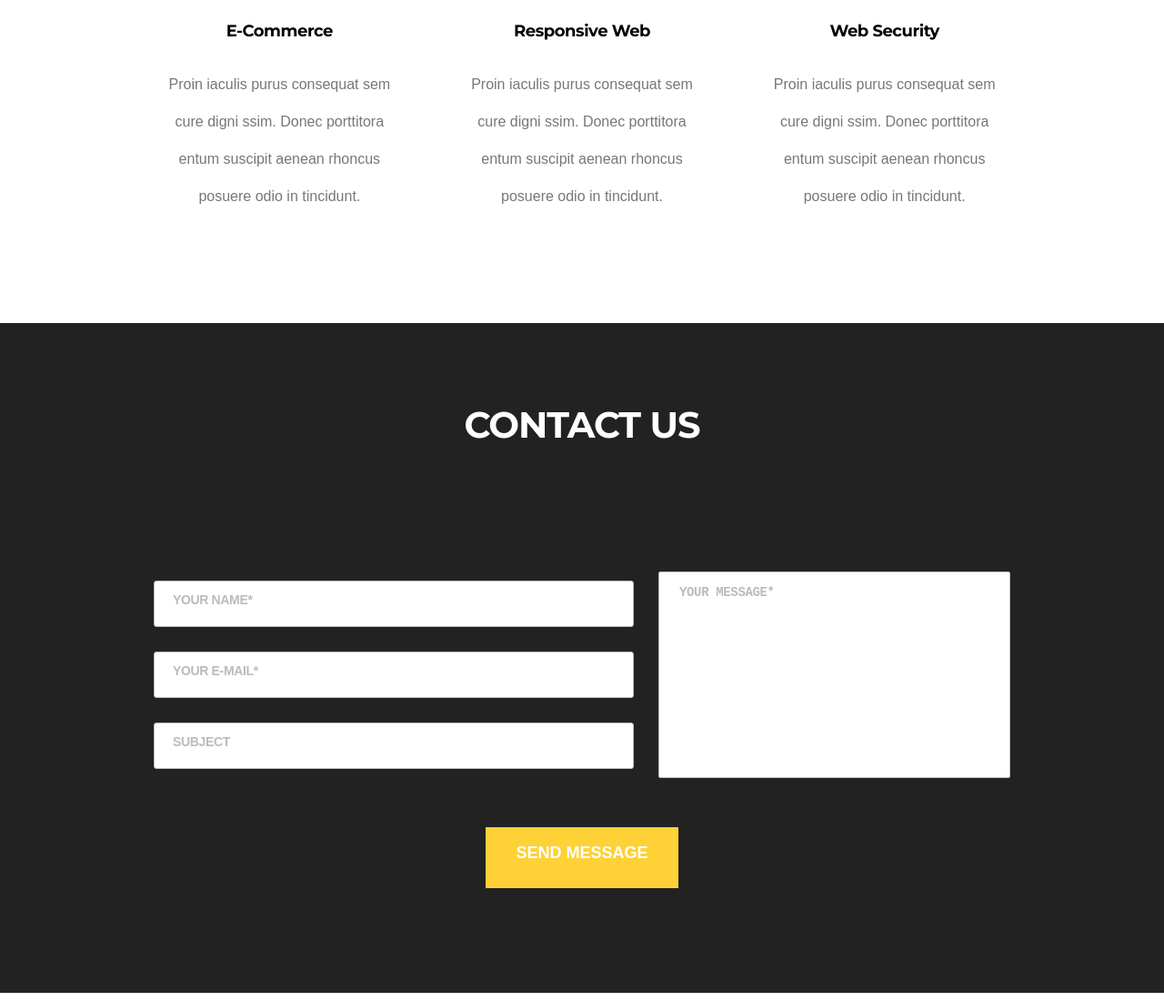
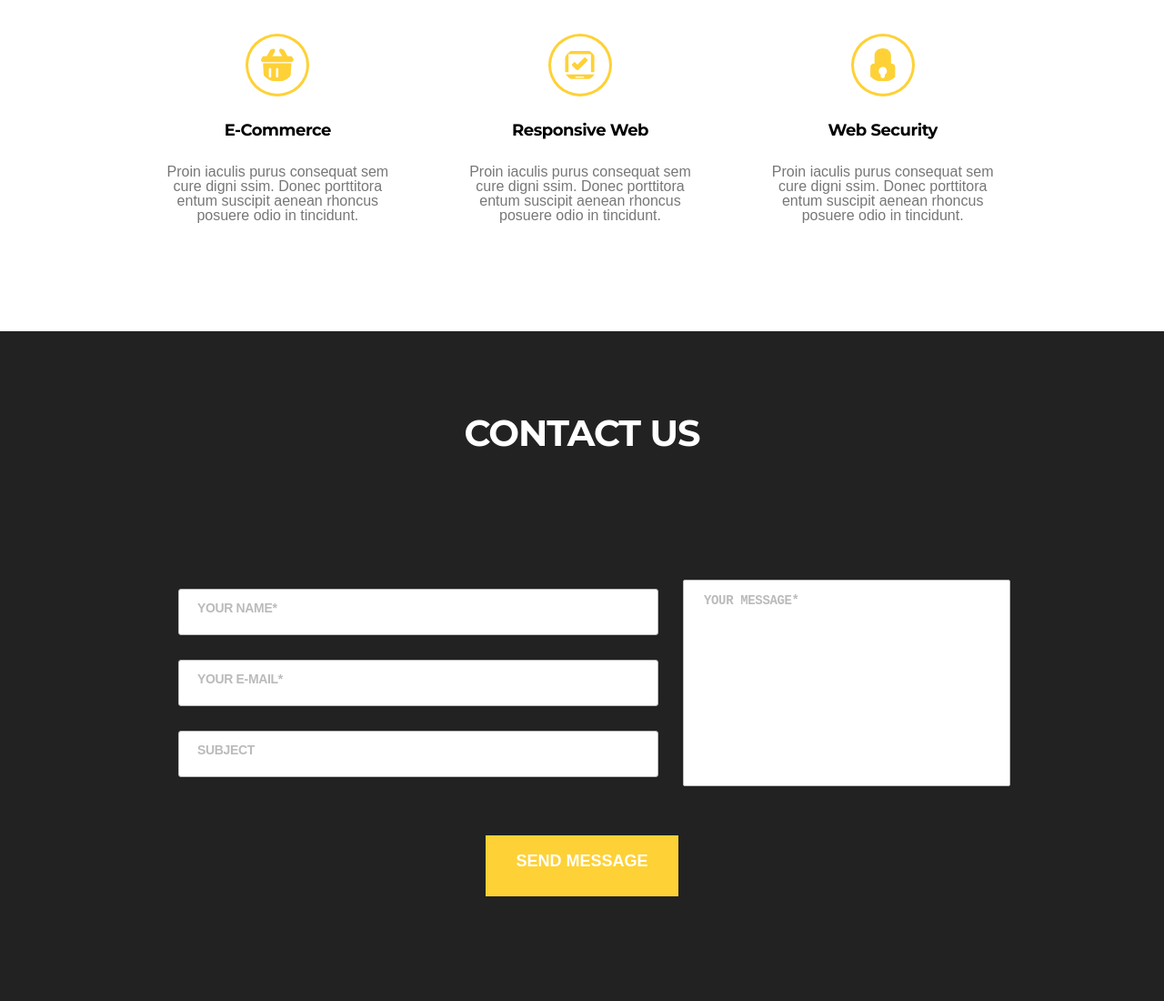
Before and after one commit to gitMaks-AM-0813/Golden, a plain HTML site: page index.html in a window 1280 px wide. Shown: the part 321-1421 px from the top of the page at 91% size. Drawn offline with Linux system fonts and the light colour scheme; a web font is replaced by a local one.

Commit message:
fix form

```diff
--- a/index.html
+++ b/index.html
@@ -87,6 +87,7 @@
       <div class="container contact-container">
         <h2 class="contact-title">CONTACT US</h2>
         <div class="contact-wrapper">
+          <div class="textarea-wrapper"></div>
           <div class="input-wrapper">
           <form class="contact-form" name="contact_us_form">
             <label class="content-label">
@@ -100,12 +101,14 @@
               </label>
               </div>
               <textarea class="contact-textarea" placeholder="YOUR MESSAGE*"></textarea>
+              </div>
+              <button type="submit" class="contact-button" >
+          SEND MESSAGE
+        </button>
 
           </form>
         </div>
-        <button type="submit" class="contact-button" >
-          SEND MESSAGE
-        </button>
+
       </div>
     </section>
   </main>
--- a/style.css
+++ b/style.css
@@ -17,6 +17,7 @@ body {
     font-family: var(--font-family);
     line-height: 41px;
     font-weight: 400;
+
 }
 
 .container {
@@ -50,14 +51,17 @@ body {
 .header-link {
     color: var(--header-text);
     font-size: 14px;
-
+    padding: 10px;
     font-size: 14px;
     letter-spacing: 0;
     padding: 2.5px 0 0.5px 0;
 }
 
 .services {
-    padding: 109px, 4px, 119px, 0;
+
+    padding-top: 109px;
+    padding-right: 4px;
+    padding-bottom: 119px;
 }
 
 .services-title {
@@ -118,7 +122,7 @@ body {
 }
 
 .services-desc {
-
+    line-height: 1;
     font-family: var(--second-family);
     color: var(--services-description);
 }
@@ -140,7 +144,7 @@ body {
     padding-top: 92px;
     padding-bottom: 115px;
     background-color: var(--services-title);
-    margin-top: 119px;
+
 }
 
 .contact-title {
@@ -163,6 +167,7 @@ body {
     display: flex;
     gap: 27px;
     align-items: center;
+
 }
 
 .contact-input {
@@ -215,4 +220,5 @@ input::placeholder {
     border: 0;
     cursor: pointer;
     margin-top: 27px;
+
 }
```
